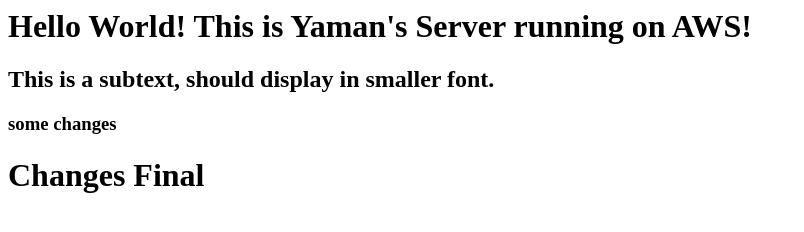
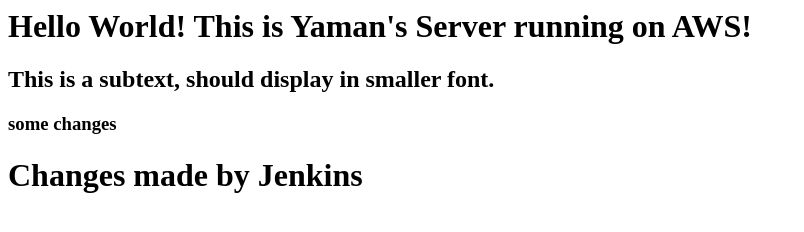
Before and after one commit to yshakya/learning-cicd, a plain HTML site: page index.html in a window 1280 px wide. Shown: the whole page, without its empty margins (0-804 px from the left). Drawn offline with Linux system fonts and the light colour scheme.

```diff
--- a/index.html
+++ b/index.html
@@ -2,4 +2,4 @@
 <h2>This is a subtext, should display in smaller font.</h2>
 <h3>some changes</h3>
 
-<h1> Changes Final </h1>
+<h1> Changes made by Jenkins </h1>
```
Also changed, not shown: 1 other file.
